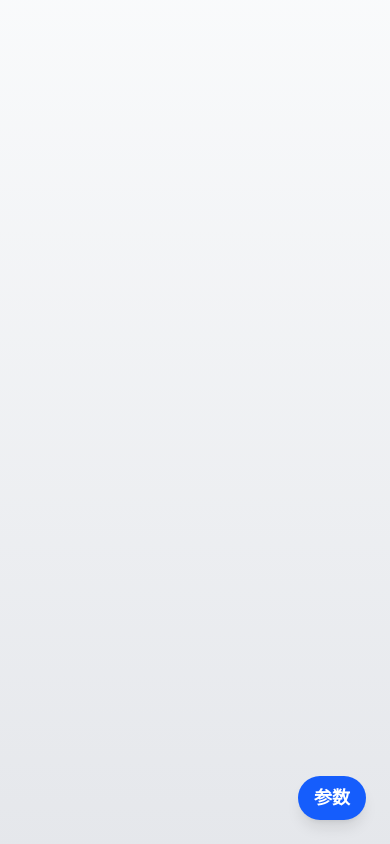
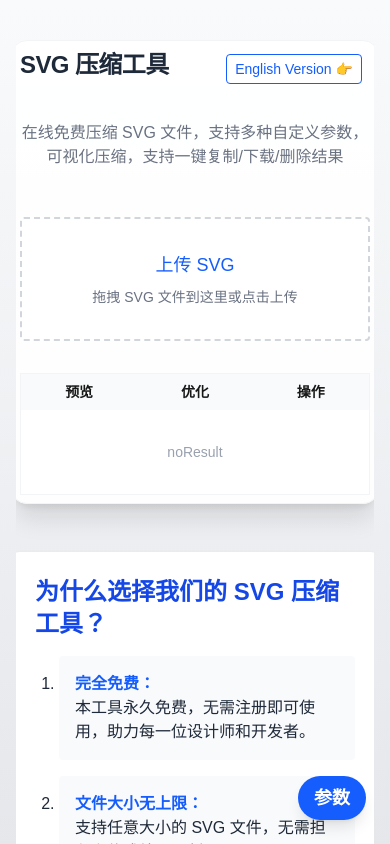
Before and after one commit to CreateSun/svg-optimize, a Next.js app: page /zh in a window 390 px wide. Built offline with nearby package versions, Linux system fonts and the light colour scheme.

Commit message:
Update mobile style

```diff
--- a/src/app/components/Introduction.tsx
+++ b/src/app/components/Introduction.tsx
@@ -13,39 +13,39 @@ export const Introduction = ({
       </h2>
       <ol className="list-decimal pl-6 space-y-4 text-gray-800">
         <li className="bg-gray-50 rounded p-4">
-          <span className="font-semibold text-blue-600">
+          <p className="font-semibold text-blue-600">
             {translation.totalFree_title}
-          </span>
+          </p>
           {translation.totalFree}
         </li>
         <li className="bg-gray-50 rounded p-4">
-          <span className="font-semibold text-blue-600">
+          <p className="font-semibold text-blue-600">
             {translation.noSizeLimit_title}
-          </span>
+          </p>
           {translation.noSizeLimit}
         </li>
         <li className="bg-gray-50 rounded p-4">
-          <span className="font-semibold text-blue-600">
+          <p className="font-semibold text-blue-600">
             {translation.safeAndSecure_title}
-          </span>
+          </p>
           {translation.safeAndSecure}
         </li>
         <li className="bg-gray-50 rounded p-4">
-          <span className="font-semibold text-blue-600">
+          <p className="font-semibold text-blue-600">
             {translation.fastProcessing_title}
-          </span>
+          </p>
           {translation.fastProcessing}
         </li>
         <li className="bg-gray-50 rounded p-4">
-          <span className="font-semibold text-blue-600">
+          <p className="font-semibold text-blue-600">
             {translation.highQualityCompression_title}
-          </span>
+          </p>
           {translation.highQualityCompression}
         </li>
         <li className="bg-gray-50 rounded p-4">
-          <span className="font-semibold text-blue-600">
+          <p className="font-semibold text-blue-600">
             {translation.flexibleConfiguration_title}
-          </span>
+          </p>
           {translation.flexibleConfiguration}
         </li>
       </ol>
--- a/src/app/components/PreviewTable.tsx
+++ b/src/app/components/PreviewTable.tsx
@@ -11,17 +11,24 @@ type SvgResult = {
 
 type PreviewTableProps = {
   results: SvgResult[];
-  onCopy: (id: string, type: 'optimize' | 'base64' | 'encode') => void;
+  onCopy: (id: string, type: "optimize" | "base64" | "encode") => void;
   onDownload: (id: string) => void;
   onDelete: (id: string) => void;
   t: (key: string) => string;
 };
 
-export default function PreviewTable({ results, onCopy, onDownload, onDelete, t }: PreviewTableProps) {
+export default function PreviewTable({
+  results,
+  onCopy,
+  onDownload,
+  onDelete,
+  t,
+}: PreviewTableProps) {
   // 统一textarea样式
-  const textareaClass = "w-full h-40 border rounded-lg p-3 text-xs font-mono resize-none bg-gray-50 focus:outline-none focus:ring-2 focus:ring-blue-200 transition-all";
+  const textareaClass =
+    "w-full h-40 border rounded-lg p-3 text-xs font-mono resize-none bg-gray-50 focus:outline-none focus:ring-2 focus:ring-blue-200 transition-all";
   return (
-    <div className="overflow-x-auto">
+    <div className="overflow-x-scroll w-[350px] md:w-full">
       <table className="min-w-full bg-white rounded shadow text-sm border border-gray-100">
         <thead>
           <tr className="bg-gray-50">
@@ -33,27 +40,63 @@ export default function PreviewTable({ results, onCopy, onDownload, onDelete, t
         <tbody>
           {results.length === 0 ? (
             <tr>
-              <td colSpan={3} className="text-center text-gray-400 py-8">{t("noResult") ?? "暂无结果"}</td>
+              <td colSpan={3} className="text-center text-gray-400 py-8">
+                {t("noResult") ?? "暂无结果"}
+              </td>
             </tr>
           ) : (
-            results.map(r => (
+            results.map((r) => (
               <tr key={r.id} className="border-t align-top">
                 <td className="p-2 min-w-[100px] max-w-[140px] align-middle">
                   <div className="w-24 h-24 flex items-center justify-center overflow-hidden border rounded-lg bg-white mx-auto my-2">
-                    <div className="w-full h-full flex items-center justify-center" style={{display:'flex',alignItems:'center',justifyContent:'center'}} dangerouslySetInnerHTML={{ __html: r.optimizeSvg }} />
+                    <div
+                      className="w-full h-full flex items-center justify-center bg-gray-100 cursor-pointer"
+                      dangerouslySetInnerHTML={{ __html: r.optimizeSvg }}
+                    />
                   </div>
                 </td>
                 <td className="p-2 min-w-[400px] align-top">
-                  <div className="mb-2 text-green-600 text-xs font-mono">{r.optimizeRatio}</div>
-                  <textarea className={textareaClass} readOnly value={r.optimizeSvg} />
+                  <div className="mb-2 text-green-600 text-xs font-mono">
+                    {r.optimizeRatio}
+                  </div>
+                  <textarea
+                    className={textareaClass}
+                    readOnly
+                    value={r.optimizeSvg}
+                  />
                 </td>
                 <td className="p-2 align-top min-w-[120px]">
                   <div className="flex flex-col gap-2 items-stretch">
-                    <button className="bg-blue-600 hover:bg-blue-700 text-white rounded px-3 py-2 text-sm font-medium transition" onClick={() => onCopy(r.id, 'optimize')}>{t("copy") + t("optimize")}</button>
-                    <button className="bg-blue-500 hover:bg-blue-600 text-white rounded px-3 py-2 text-sm font-medium transition" onClick={() => onDownload(r.id)}>{t("download")}</button>
-                    <button className="bg-blue-400 hover:bg-blue-500 text-white rounded px-3 py-2 text-sm font-medium transition" onClick={() => onCopy(r.id, 'base64')}>{t("copy") + "Base64"}</button>
-                    <button className="bg-blue-400 hover:bg-blue-500 text-white rounded px-3 py-2 text-sm font-medium transition" onClick={() => onCopy(r.id, 'encode')}>{t("copy") + "CSS"}</button>
-                    <button className="bg-red-500 hover:bg-red-600 text-white rounded px-3 py-2 text-sm font-medium transition mt-2" onClick={() => onDelete(r.id)}>{t("delete")}</button>
+                    <button
+                      className="bg-blue-600 hover:bg-blue-700 text-white rounded px-3 py-2 text-sm font-medium transition"
+                      onClick={() => onCopy(r.id, "optimize")}
+                    >
+                      {t("copy") + t("optimize")}
+                    </button>
+                    <button
+                      className="bg-blue-500 hover:bg-blue-600 text-white rounded px-3 py-2 text-sm font-medium transition"
+                      onClick={() => onDownload(r.id)}
+                    >
+                      {t("download")}
+                    </button>
+                    <button
+                      className="bg-blue-400 hover:bg-blue-500 text-white rounded px-3 py-2 text-sm font-medium transition"
+                      onClick={() => onCopy(r.id, "base64")}
+                    >
+                      {t("copy") + "Base64"}
+                    </button>
+                    <button
+                      className="bg-blue-400 hover:bg-blue-500 text-white rounded px-3 py-2 text-sm font-medium transition"
+                      onClick={() => onCopy(r.id, "encode")}
+                    >
+                      {t("copy") + "CSS"}
+                    </button>
+                    <button
+                      className="bg-red-500 hover:bg-red-600 text-white rounded px-3 py-2 text-sm font-medium transition mt-2"
+                      onClick={() => onDelete(r.id)}
+                    >
+                      {t("delete")}
+                    </button>
                   </div>
                 </td>
               </tr>
--- a/src/app/components/home.tsx
+++ b/src/app/components/home.tsx
@@ -265,10 +265,10 @@ export function HomePage() {
   return (
     <div className="min-h-screen bg-gradient-to-b from-gray-50 to-gray-200 relative">
       {/* 桌面端flex布局 */}
-      <div className="hidden md:flex h-screen">
+      <div className="flex h-screen md:px-0 px-4">
         {/* 侧边栏 */}
         <div
-          className={`flex flex-col h-full bg-white border-r border-gray-200 shadow-xl transition-all duration-200 ${
+          className={`hidden md:flex h-screen flex-col bg-white border-r border-gray-200 shadow-xl transition-all duration-200 ${
             sidebarOpen ? "w-64" : "w-16"
           }`}
         >
@@ -303,9 +303,9 @@ export function HomePage() {
         {/* 主面板 */}
         <main className="flex-1 flex flex-col pt-10 items-center h-screen  overflow-y-scroll ">
           <div className="flex-1flex flex-col items-center justify-center">
-            <div className="w-full max-w-4xl bg-white/90 rounded-2xl shadow-xl sm:p-10 flex flex-col gap-8 border border-gray-100">
+            <div className="w-full max-w-4xl bg-white/90 rounded-2xl shadow-xl p-2 sm:p-0 flex flex-col gap-8 border border-gray-100">
               <div className="flex justify-between items-center">
-                <h1 className="text-3xl sm:text-4xl font-extrabold text-center text-gray-800 tracking-tight mb-2">
+                <h1 className="text-2xl sm:text-3xl font-extrabold text-center text-gray-800 tracking-tight mb-2">
                   {t("title")}
                 </h1>
 
```
